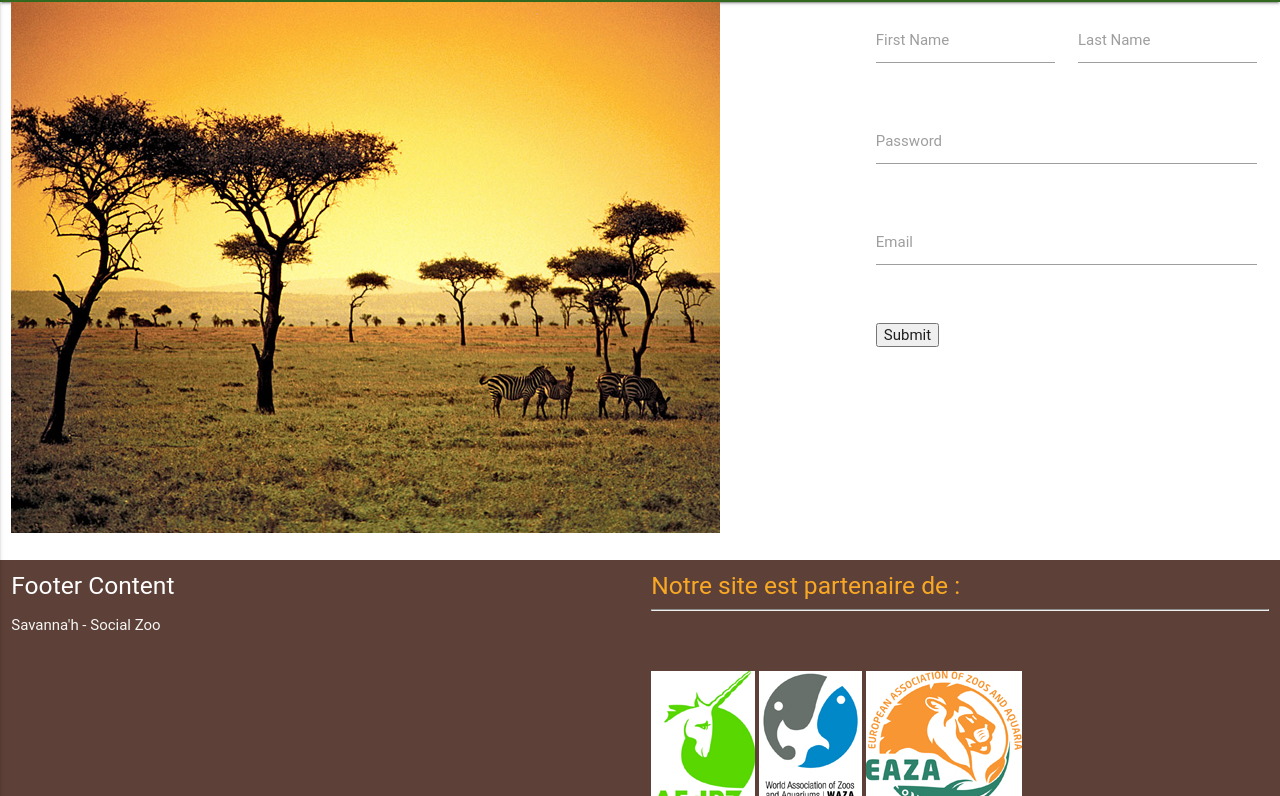
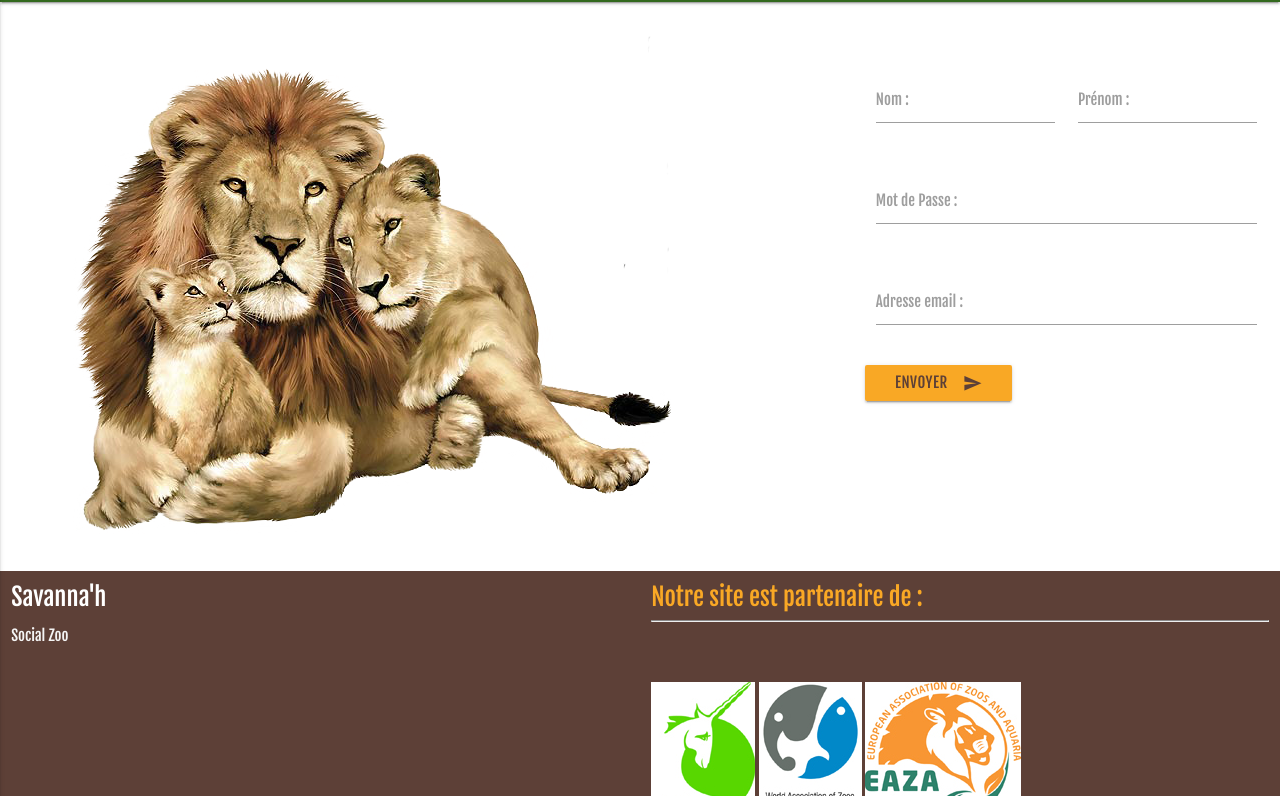
Before and after one commit to Isaenkit/SocialZoo, a website: page public/index.html in a window 1280 px wide. Shown: the part 62-858 px from the top of the page. Drawn offline with nearby package versions, Linux system fonts and the light colour scheme; some packages are replaced by stand-ins of ours; a web font is replaced by a local one.

Commit message:
fonts et style home

```diff
--- a/public/css/style.css
+++ b/public/css/style.css
@@ -1,3 +1,8 @@
+body {
+  font-family: 'Fjalla One', sans-serif;
+}
+
+
 /* header */
 nav ul a {
   color : #F9A825;
@@ -49,7 +54,7 @@ hr.style1{
   border-top: 1px solid #8c8b8b;
 }
 
-/* page 2 */
+/* Page2 Galerie Zoo */
 .animal{
   width: 250px;
   padding : 9px;
@@ -67,7 +72,7 @@ img:hover{
   opacity: .5;
 }
 
-/* page 4 */
+/* page 4 Formulaire enregistrement zoo */
 .btn, .btn-large {
     text-decoration: none;
     color: #5d4037;
@@ -85,14 +90,20 @@ img:hover{
   border : 3px solid grey;
   padding-bottom:10px;
 }
-img .home  {
+img.home  {
     border: 0;
     padding-top: 5px;
     margin-top: 15px;
     margin-left: 15px;
 }
 
-/*parallax*/
+form {
+  padding-top: 60px;
+}
+
+
+
+/* Page 3 parallax*/
 
 .parallax-container {
   min-height: 400px;
--- a/public/index.html
+++ b/public/index.html
@@ -5,6 +5,7 @@
     <title>Savannah</title>
 
     <link type="text/css" rel="stylesheet" href="css/materialize.min.css"  media="screen,projection"/>
+    <link href="https://fonts.googleapis.com/css?family=Fjalla+One" rel="stylesheet">
     <link href="https://fonts.googleapis.com/icon?family=Material+Icons" rel="stylesheet">
     <link rel="stylesheet" href="css/style.css" type="text/css">
   </head>
--- a/public/partials/common/footer.html
+++ b/public/partials/common/footer.html
@@ -1,8 +1,8 @@
 <div class="brown darken-2">
     <div class="row">
         <div class="col s12 m6 l6">
-            <h5 class="white-text">Footer Content</h5>
-            <p class="grey-text text-lighten-4">Savanna'h - Social Zoo</p>
+            <h5 class="white-text">Savanna'h</h5>
+            <p class="grey-text text-lighten-4">Social Zoo</p>
         </div>
         <div class="col s12 m6 l6">
             <h5 class=" yellow-text text-darken-3">Notre site est partenaire de :
--- a/public/partials/common/header.html
+++ b/public/partials/common/header.html
@@ -9,20 +9,7 @@
         <li><a href="#/page2">Zoos</a></li>
         <li><a href="#/page4">Ajouter un zoo</a></li>
       </ul>
-      <ul class="side-nav yellow-text text-darken-3" id="mobile-demo">
-        <li><a href="#/">Home</a></li>
-        <li><a href="#/page2">Zoos</a></li>
-        <li><a href="#/page4">Ajouter un zoo</a></li>
-
-      <img class="logo" src="images/logo_rec.png" alt="logo Savannah"/>
-      <a href="#" class="brand-logo yellow-text text-darken-3">Savanna'H</a>
-      <a href="#" data-activates="mobile-demo" class="button-collapse"><i class="material-icons">menu</i></a>
-      <ul class="right hide-on-med-and-down">
-        <li><a href="#/">Home</a></li>
-        <li><a href="#/page2">Zoos</a></li>
-        <li><a href="#/page4">Ajouter un zoo</a></li>
-      </ul>
-      <ul class="side-nav light-green darken-4" id="mobile-demo">
+      <ul class="side-nav light-green darken-4 yellow-text text-darken-3" id="mobile-demo">
         <li><a href="#/">Home</a></li>
         <li><a href="#/page2">Zoos</a></li>
         <li><a href="#/page4">Ajouter un zoo</a></li>
--- a/public/partials/home/home.html
+++ b/public/partials/home/home.html
@@ -1,37 +1,36 @@
-<!--<div class="home"><div> -->
-<!--<div class="accueil"> -->
 <div class="row">
     <div class="col s12 m4 l8">
-    <img class="home responsive"src="images/savanna.jpg" alt="">
+        <img class="home responsive-img" src="images/Famille_de_lion.png" alt="">
     </div>
+    <form class="brown-text darken-text-3">
         <div class="col s12 m4 l4">
             <div class="row">
                 <div class="input-field col s6">
                     <input id="first_name" type="text" class="validate">
-          <label for="first_name">First Name</label>
+                    <label for="first_name">Nom :</label>
                 </div>
                 <div class="input-field col s6">
                     <input id="last_name" type="text" class="validate">
-          <label for="last_name">Last Name</label>
+                    <label for="last_name">Prénom :</label>
                 </div>
             </div>
             <div class="row">
                 <div class="input-field col s12">
                     <input id="password" type="password" class="validate">
-          <label for="password">Password</label>
+                    <label for="password">Mot de Passe :</label>
                 </div>
             </div>
             <div class="row">
                 <div class="input-field col s12">
                     <input id="email" type="email" class="validate">
-          <label for="email">Email</label>
+                    <label for="email">Adresse email :</label>
+                </div>
             </div>
             <div class="row">
-        <div class="input-field col s12">
-        <br><input type="submit"/>
+              <button class="btn waves-effect waves-light" type="submit" name="action">Envoyer
+  <i class="material-icons right">send</i>
+</button>
             </div>
         </div>
     </form>
 </div>
-</div>
-</div>
```
Also changed, not shown: public/images/Famille_de_lion.png (added), public/images/Lion_Family.jpg (added). Lines whose indentation alone changed are shown as unchanged.
